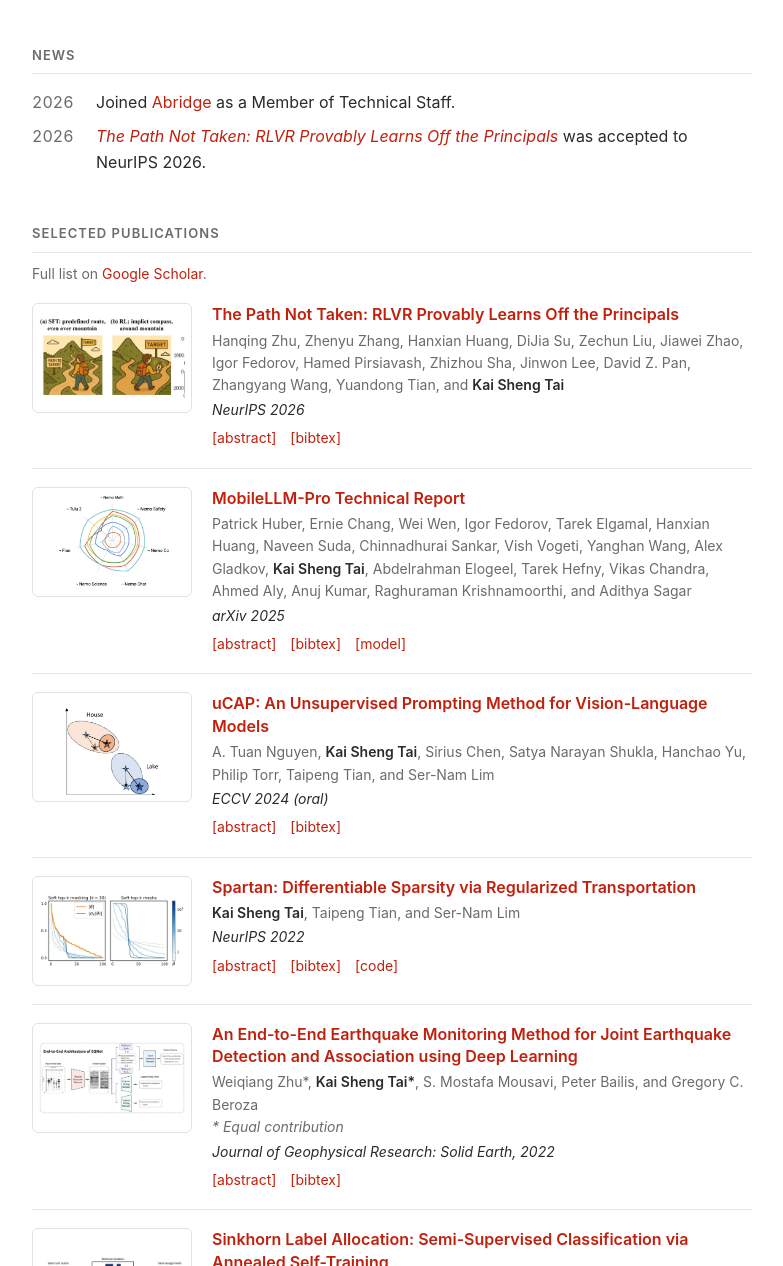
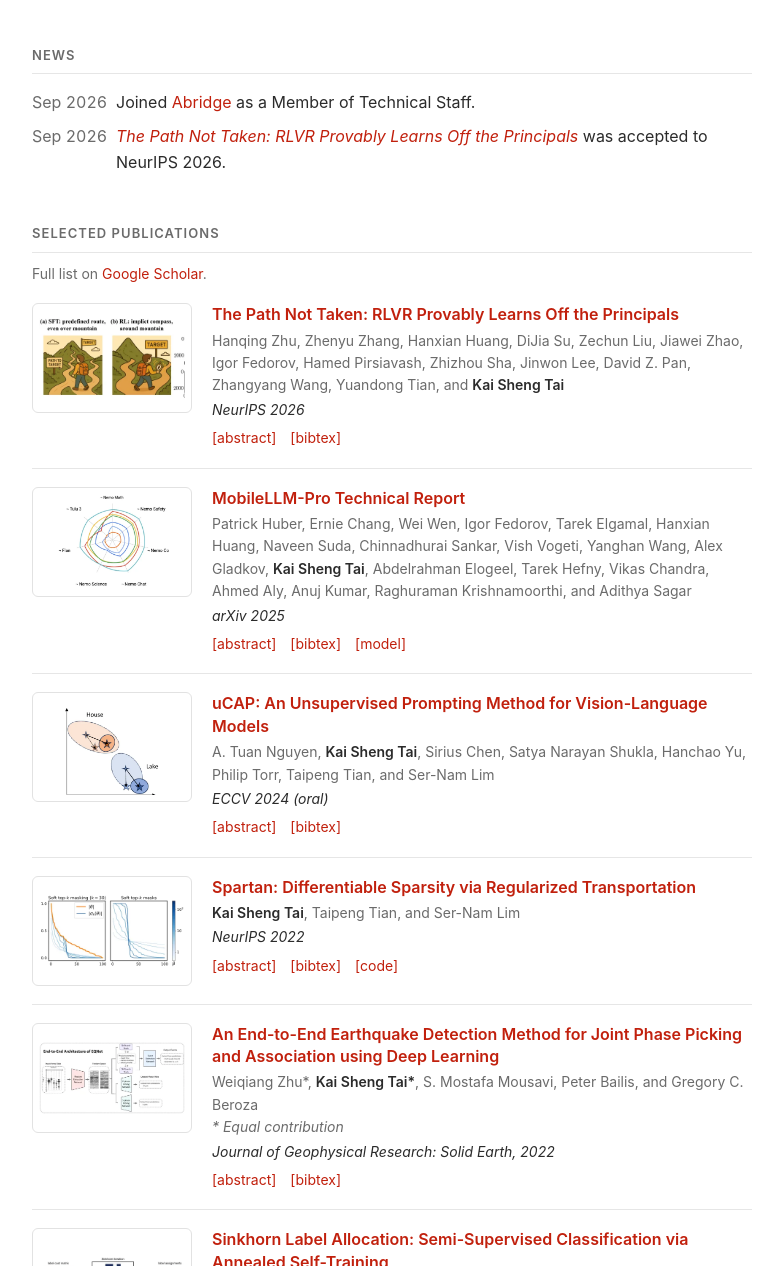
Before and after one commit to kaishengtai/kaishengtai.github.io, a plain HTML site: page index.html in a window 1280 px wide. Shown: the part 470-1736 px from the top of the page, without its empty margins (356-1139 px from the left). Drawn offline with Linux system fonts and the light colour scheme.

Commit message:
Add GA4 tag, date news items, fix earthquake paper title
- Add Google Analytics 4 tag (G-Z8JV781LD0)
- Date both news items Sep 2026
- Use the published title for the JGR earthquake detection paper

Co-Authored-By: Claude Opus 5.5 <noreply@anthropic.com>

```diff
--- a/css/style.css
+++ b/css/style.css
@@ -75,7 +75,7 @@ p { margin: 0 0 14px; }
 
 /* News */
 .news { list-style: none; padding: 0; margin: 0; }
-.news li { display: grid; grid-template-columns: 56px minmax(0, 1fr); gap: 8px; margin-bottom: 8px; }
+.news li { display: grid; grid-template-columns: 76px minmax(0, 1fr); gap: 8px; margin-bottom: 8px; }
 .news-date { color: var(--muted); font-variant-numeric: tabular-nums; }
 
 /* Publications */
--- a/index.html
+++ b/index.html
@@ -9,6 +9,15 @@
     <link rel="canonical" href="https://kaishengtai.github.io/">
     <link rel="icon" href="static/favicon.ico">
     <link rel="stylesheet" href="css/style.css">
+
+    <!-- Google tag (gtag.js) -->
+    <script async src="https://www.googletagmanager.com/gtag/js?id=G-Z8JV781LD0"></script>
+    <script>
+      window.dataLayer = window.dataLayer || [];
+      function gtag(){dataLayer.push(arguments);}
+      gtag('js', new Date());
+      gtag('config', 'G-Z8JV781LD0');
+    </script>
 
     <meta property="og:type" content="profile">
     <meta property="og:title" content="Kai Sheng Tai">
@@ -79,8 +88,8 @@
         <section id="news">
           <h2>News</h2>
           <ul class="news">
-            <li><span class="news-date">2026</span> <span>Joined <a href="https://www.abridge.com/">Abridge</a> as a Member of Technical Staff.</span></li>
-            <li><span class="news-date">2026</span> <span><a href="#rlvr"><em>The Path Not Taken: RLVR Provably Learns Off the Principals</em></a> was accepted to NeurIPS 2026.</span></li>
+            <li><span class="news-date">Sep 2026</span> <span>Joined <a href="https://www.abridge.com/">Abridge</a> as a Member of Technical Staff.</span></li>
+            <li><span class="news-date">Sep 2026</span> <span><a href="#rlvr"><em>The Path Not Taken: RLVR Provably Learns Off the Principals</em></a> was accepted to NeurIPS 2026.</span></li>
           </ul>
         </section>
 
@@ -199,7 +208,7 @@
               <img src="static/thumbs/eqnet.webp" alt="Architecture diagram of the EQNet earthquake detection model" loading="lazy" decoding="async">
             </a>
             <div class="pub-body">
-              <h3 class="pub-title"><a href="https://arxiv.org/abs/2109.09911">An End-to-End Earthquake Monitoring Method for Joint Earthquake Detection and Association using Deep Learning</a></h3>
+              <h3 class="pub-title"><a href="https://arxiv.org/abs/2109.09911">An End-to-End Earthquake Detection Method for Joint Phase Picking and Association using Deep Learning</a></h3>
               <p class="pub-authors">Weiqiang Zhu*, <strong>Kai Sheng Tai*</strong>, S. Mostafa Mousavi, Peter Bailis, and Gregory C. Beroza</p>
               <p class="pub-note">* Equal contribution</p>
               <p class="pub-venue">Journal of Geophysical Research: Solid Earth, 2022</p>
```
